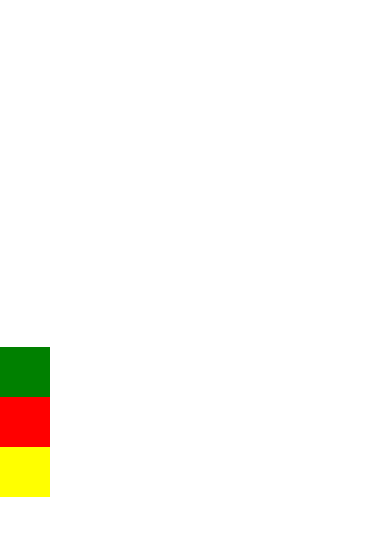
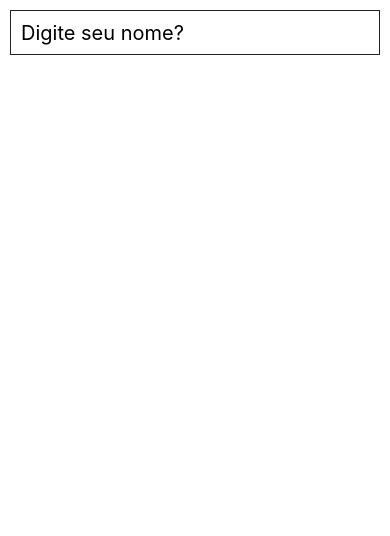
Before and after one commit to kaua-reis-clear/first_app_native_course, a React Native app: screen / in a window 390 px wide. Shown: the top 536 px of the page. Built offline with nearby package versions, Linux system fonts and the light colour scheme.

Commit message:
feat: receiving data

```diff
--- a/App.js
+++ b/App.js
@@ -1,24 +1,56 @@
 import React, {Component} from 'react';
-import {View, Text} from 'react-native';
+import {View, Text, StyleSheet, TextInput} from 'react-native';
 
 class App extends Component {
+  constructor(props) {
+    super(props);
+    this.state = {
+      nome: '',
+    };
+
+    this.pegaNome = this.pegaNome.bind(this);
+  }
+
+  pegaNome(texto) {
+    if (texto.length > 0) {
+      this.setState({nome: 'Bem vindo: ' + texto});
+    } else {
+      this.setState({nome: ''});
+    }
+  }
+
   render() {
     return (
-      <View
-        style={{
-          flex: 1,
-          flexDirection: 'column',
-          alignItems: 'flex-start',
-          justifyContent: 'center',
-        }}>
-        <View style={{width: 50, height: 50, backgroundColor: 'green'}} />
+      <View style={styles.container}>
+        <TextInput
+          style={styles.input}
+          placeholder="Digite seu nome?"
+          underlineColorAndroid="transparent"
+          onChangeText={this.pegaNome}
+        />
 
-        <View style={{width: 50, height: 50, backgroundColor: 'red'}} />
-
-        <View style={{width: 50, height: 50, backgroundColor: 'yellow'}} />
+        <Text style={styles.texto}>{this.state.nome}</Text>
       </View>
     );
   }
 }
 
+const styles = StyleSheet.create({
+  container: {
+    flex: 1,
+  },
+  input: {
+    height: 45,
+    borderWidth: 1,
+    borderColor: '#222',
+    margin: 10,
+    fontSize: 20,
+    padding: 10,
+  },
+  texto: {
+    textAlign: 'center',
+    fontSize: 25,
+  },
+});
+
 export default App;
```
